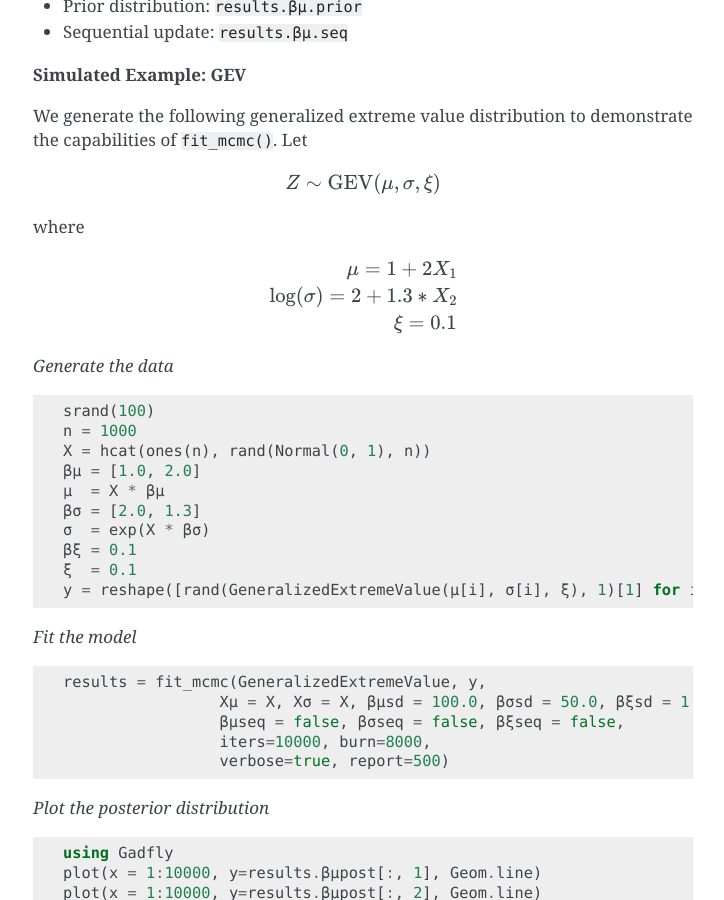
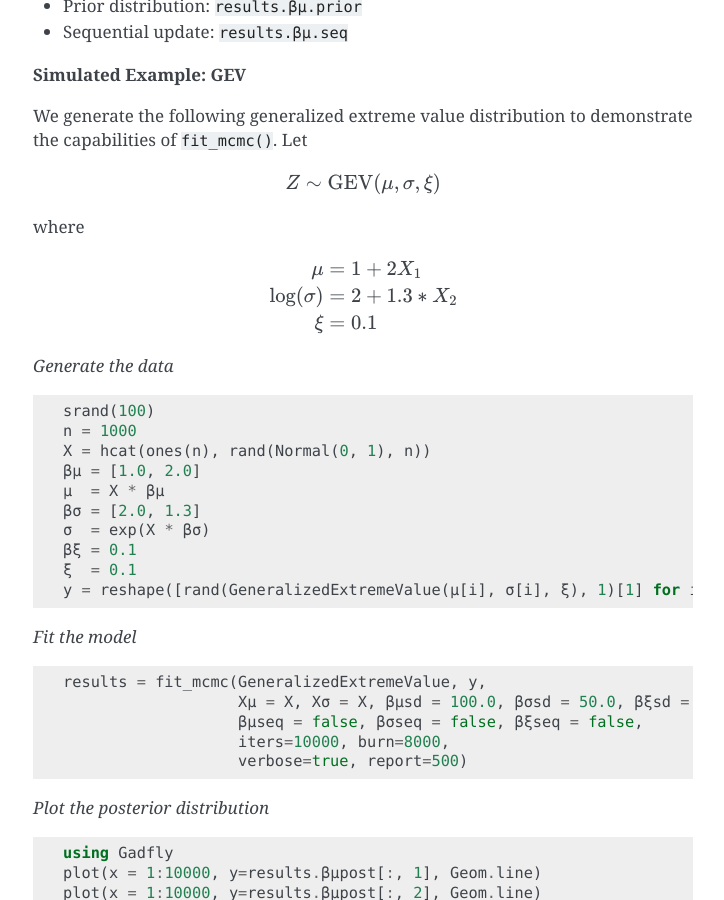
Before and after one commit to sammorris81/ExtremeValueDistributions.jl, a Sphinx documentation site: the page built from docs/source/fit.rst, in a window 1280 px wide and 900 px high, scrolled down 2272 px. Shown: the whole window, without its empty margins (387-1111 px from the left). Built offline with Sphinx 7.4.7, drawn with Linux system fonts in a browser that asks for light colours; formulas are drawn with MathJax 3.

Commit message:
spacing correction

```diff
--- a/docs/source/fit.rst
+++ b/docs/source/fit.rst
@@ -80,9 +80,9 @@ where
 
 .. math::
 
-  \mu = 1 + 2 X_1 \\
-  \log(\sigma) = 2 + 1.3 * X_2\\
-  \xi = 0.1
+  \mu &= 1 + 2 X_1 \\
+  \log(\sigma) &= 2 + 1.3 * X_2\\
+  \xi &= 0.1
 
 *Generate the data*
 
@@ -104,10 +104,10 @@ where
 .. code-block:: julia
 
   results = fit_mcmc(GeneralizedExtremeValue, y,
-                   Xμ = X, Xσ = X, βμsd = 100.0, βσsd = 50.0, βξsd = 1.0,
-                   βμseq = false, βσseq = false, βξseq = false,
-                   iters=10000, burn=8000,
-                   verbose=true, report=500)
+                     Xμ = X, Xσ = X, βμsd = 100.0, βσsd = 50.0, βξsd = 1.0,
+                     βμseq = false, βσseq = false, βξseq = false,
+                     iters=10000, burn=8000,
+                     verbose=true, report=500)
 
 *Plot the posterior distribution*
 
```
